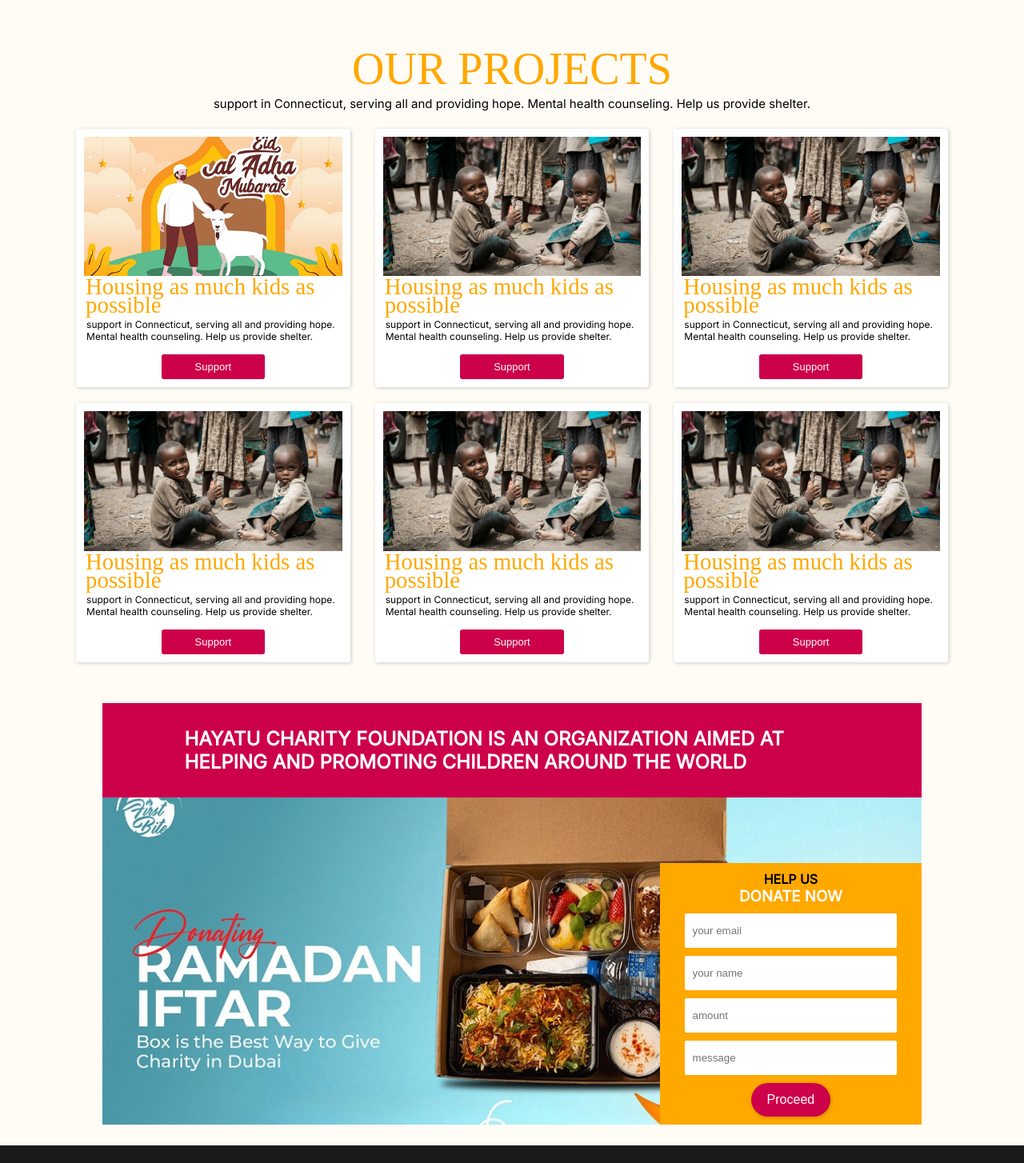
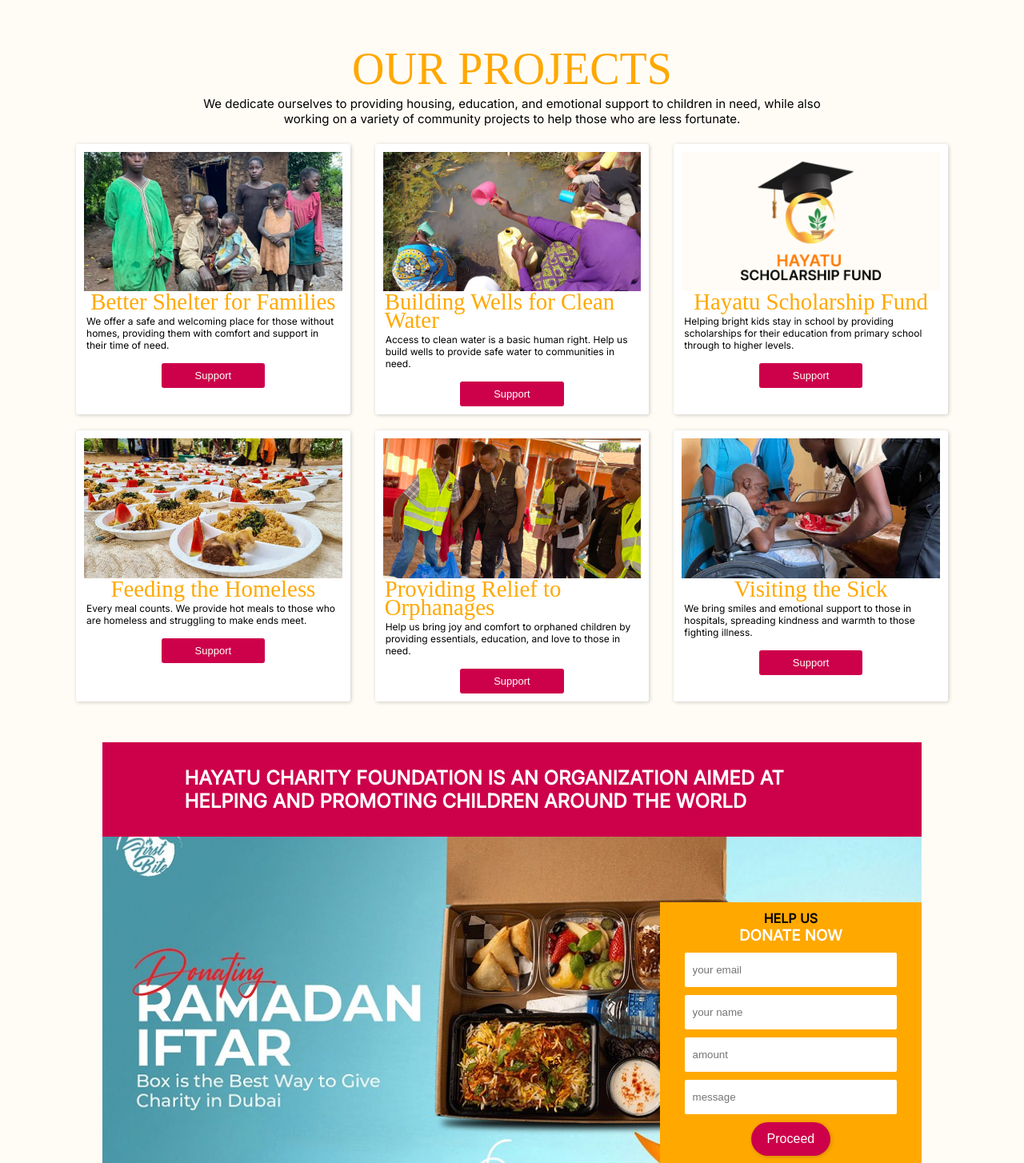
Before and after one commit to tanish256/ngo1, a PHP site: page /projects.html in a window 1280 px wide. Shown: the part 541-1995 px from the top of the page at 80% size. Run offline with PHP 8.4, Linux system fonts and the light colour scheme; some web fonts are replaced.

Commit message:
copy-writing two

```diff
--- a/contact.html
+++ b/contact.html
@@ -307,7 +307,7 @@
         <div class="contact-sect">
             <div class="info">
                 <h2>Get In Touch With Us</h2>
-                <p>We transform lives by providing what is out of reach for the less fortunate and orphans like education, medication, access to food and clean water plus a healthy and safe environment </p>
+                <p>We help transform lives by providing education, healthcare, food, clean water, and safe environments to those who need it most, including orphans and underserved communities.</p>
                 <ul>
                     <a style="text-decoration: none; font-weight: bold;" target="_blank" href="https://www.google.com/maps/place/11125+W+Pond+Ct,+Aubrey,+TX+76227,+USA">
                         <li>Charity Building, Kampala road, Kampala</li>
@@ -342,6 +342,7 @@
             <a href="projects.html"><li>Projects</li></a>
             <a href="stories.html"><li>Our Stories</li></a>
             <a href="gallery.html"><li>Gallery</li></a>
+            <a href="about.html"><li>About Us</li></a>
             <a href="#"><li>Contact</li></a>
           </ul>
           <button>DONATE</button>
--- a/css/style.css
+++ b/css/style.css
@@ -175,7 +175,7 @@
                 border-radius: 5px;
                 padding: 12px 20px;
                 }
-                button:nth-child(2){
+                a button{
                     background-color: rgba(255, 255, 255, 0);
                     border: solid 2px #f58529;
                 }
@@ -768,7 +768,7 @@
                 margin: 0;
             }
             p{
-                font-size: 1.6rem;
+                font-size: 1.2rem;
                 margin: 0;
 
             }
@@ -1039,10 +1039,11 @@
     footer{
         nav{
             align-items: center;
-            width: 90%;
+            width: 95%;
             flex-direction: column;
             ul{
                 gap: 15px;
+                flex-wrap: wrap;
                 padding-inline-start: 0;
                 width: 100%;
                 flex-direction: row;
--- a/gallery.html
+++ b/gallery.html
@@ -4,7 +4,7 @@
     <meta charset="UTF-8" />
     <meta name="viewport" content="width=device-width, initial-scale=1.0" />
     <title>Hayatu Charity Foundation</title>
-    <link rel="shortcut icon" href="images/logo.jpg" type="image/x-icon" />
+    <link rel="shortcut icon" href="images/hayatu.svg" type="image/x-icon" />
     <link
       rel="stylesheet"
       href="https://cdnjs.cloudflare.com/ajax/libs/font-awesome/6.7.2/css/all.min.css"
--- a/js/script.js
+++ b/js/script.js
@@ -44,6 +44,17 @@
         modal.hide();
       }
     });
+    const video = $('#myVideo')[0];
+    const observer = new IntersectionObserver(function(entries) {
+      entries.forEach(function(entry) {
+        if (entry.isIntersecting) {
+          $(video).get(0).play();
+        } else {
+          $(video).get(0).pause();
+        }
+      });
+    }, { threshold: 0.5 });
+    observer.observe(video);
   });
   $(document).ready(function () {
     // Function to animate the counter
--- a/projects.html
+++ b/projects.html
@@ -4,7 +4,7 @@
     <meta charset="UTF-8" />
     <meta name="viewport" content="width=device-width, initial-scale=1.0" />
     <title>Hayatu Charity Foundation</title>
-    <link rel="shortcut icon" href="images/logo.jpg" type="image/x-icon" />
+    <link rel="shortcut icon" href="images/hayatu.svg" type="image/x-icon" />
     <link
       rel="stylesheet"
       href="https://cdnjs.cloudflare.com/ajax/libs/font-awesome/6.7.2/css/all.min.css"
@@ -57,7 +57,8 @@
             h2,p.cause{
                 margin-inline: 0;
                 text-align: center;
-                width: 100%;
+                align-self: center;
+                width: 70%;
             }
         }
     </style>
@@ -131,76 +132,70 @@
         <div class="info">
           <h3>Hayatu Charity Foundation</h3>
           <p>
-            So far we have contributed and done charity for four families,
-            giving them and the children hope We have provided guiding and
-            counseling to these family
+            We believe in the power of kindness. Our mission is to uplift the less fortunate by providing
+            access to education, medical care, food, providing shelter, empowering communities and a safe
+            environment for children. So far, we've supported families, counseled those in need, and given
+             hope to many.
           </p>
-          <button>About Us</button>
+          <a href="about.html"><button>About Us</button></a>
         </div>
       </div>
       <section class="causes">
         <h2>OUR PROJECTS</h2>
         <p class="cause">
-          support in Connecticut, serving all and providing hope. Mental health
-          counseling. Help us provide shelter.
+          We dedicate ourselves to providing housing, education, and emotional support to children in need, while also working on a variety of community projects to help those who are less fortunate.
         </p>
         <section class="cause">
             <li class="card">
-            <img src="images/ramathan.jpg" alt="" />
-            <h4>Housing as much kids as possible</h4>
+                <img src="images/hyt/photo_22_2025-02-12_23-19-02.jpg" alt="" />
+                <h4>Better Shelter for Families</h4>
                 <p>
-              support in Connecticut, serving all and providing hope. Mental
-              health counseling. Help us provide shelter.
+                    We offer a safe and welcoming place for those without homes, providing them with comfort and support in their time of need.
                 </p>
                 <button>Support</button>
             </li>
 
             <li class="card">
-            <img src="images/im2.jpg" alt="" />
-            <h4>Housing as much kids as possible</h4>
+                <img src="images/hyt/photo_21_2025-02-12_23-19-02.jpg" alt="" />
+                <h4>Building Wells for Clean Water</h4>
                 <p>
-              support in Connecticut, serving all and providing hope. Mental
-              health counseling. Help us provide shelter.
+                    Access to clean water is a basic human right. Help us build wells to provide safe water to communities in need.
                 </p>
                 <button>Support</button>
             </li>
 
             <li class="card">
-            <img src="images/im2.jpg" alt="" />
-            <h4>Housing as much kids as possible</h4>
+                <img src="images/schola.jpg" alt="" />
+                <h4>Hayatu Scholarship Fund</h4>
                 <p>
-              support in Connecticut, serving all and providing hope. Mental
-              health counseling. Help us provide shelter.
+                  Helping bright kids stay in school by providing scholarships for their education from primary school through to higher levels.
                 </p>
                 <button>Support</button>
             </li>
 
             <li class="card">
-            <img src="images/im2.jpg" alt="" />
-            <h4>Housing as much kids as possible</h4>
+                <img src="images/hyt/photo_2_2025-02-12_23-19-02.jpg" alt="" />
+                <h4>Feeding the Homeless</h4>
                 <p>
-              support in Connecticut, serving all and providing hope. Mental
-              health counseling. Help us provide shelter.
+                    Every meal counts. We provide hot meals to those who are homeless and struggling to make ends meet.
                 </p>
                 <button>Support</button>
             </li>
 
             <li class="card">
-            <img src="images/im2.jpg" alt="" />
-            <h4>Housing as much kids as possible</h4>
+                <img src="images/hyt/photo_42_2025-02-12_23-19-02.jpg" alt="" />
+                <h4>Providing Relief to Orphanages</h4>
                 <p>
-              support in Connecticut, serving all and providing hope. Mental
-              health counseling. Help us provide shelter.
+                    Help us bring joy and comfort to orphaned children by providing essentials, education, and love to those in need.
                 </p>
                 <button>Support</button>
             </li>
 
             <li class="card">
-            <img src="images/im2.jpg" alt="" />
-            <h4>Housing as much kids as possible</h4>
+                <img src="images/hyt/photo_18_2025-02-12_23-19-02.jpg" alt="" />
+                <h4>Visiting the Sick</h4>
                 <p>
-              support in Connecticut, serving all and providing hope. Mental
-              health counseling. Help us provide shelter.
+                    We bring smiles and emotional support to those in hospitals, spreading kindness and warmth to those fighting illness.
                 </p>
                 <button>Support</button>
             </li>
@@ -237,6 +232,7 @@
             <a href="#"><li>Projects</li></a>
             <a href="stories.html"><li>Our Stories</li></a>
             <a href="gallery.html"><li>Gallery</li></a>
+            <a href="about.html"><li>About Us</li></a>
             <a href="contact.html"><li>Contact</li></a>
           </ul>
           <button>DONATE</button>
--- a/stories.html
+++ b/stories.html
@@ -196,6 +196,7 @@
             <a href="projects.html"><li>Projects</li></a>
             <a href="#" ><li>Our Stories</li></a>
             <a href="gallery.html"><li>Gallery</li></a>
+            <a href="about.html"><li>About Us</li></a>
             <a href="contact.html"><li>Contact</li></a>
           </ul>
           <button>DONATE</button>
```
Also changed, not shown: about.html (+17 -14 lines), index.html (+7 -6 lines), images/schola.jpg (added). Lines whose indentation alone changed are shown as unchanged.
